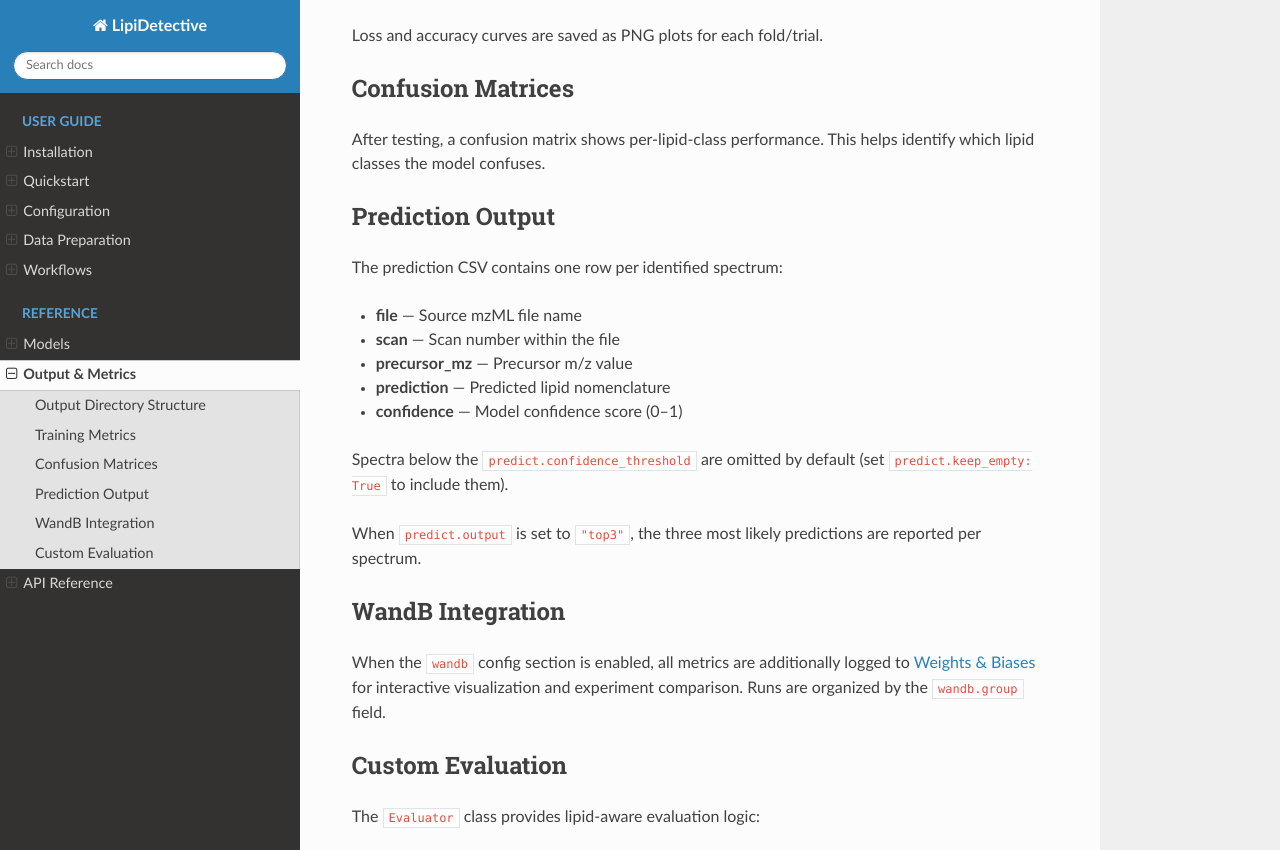
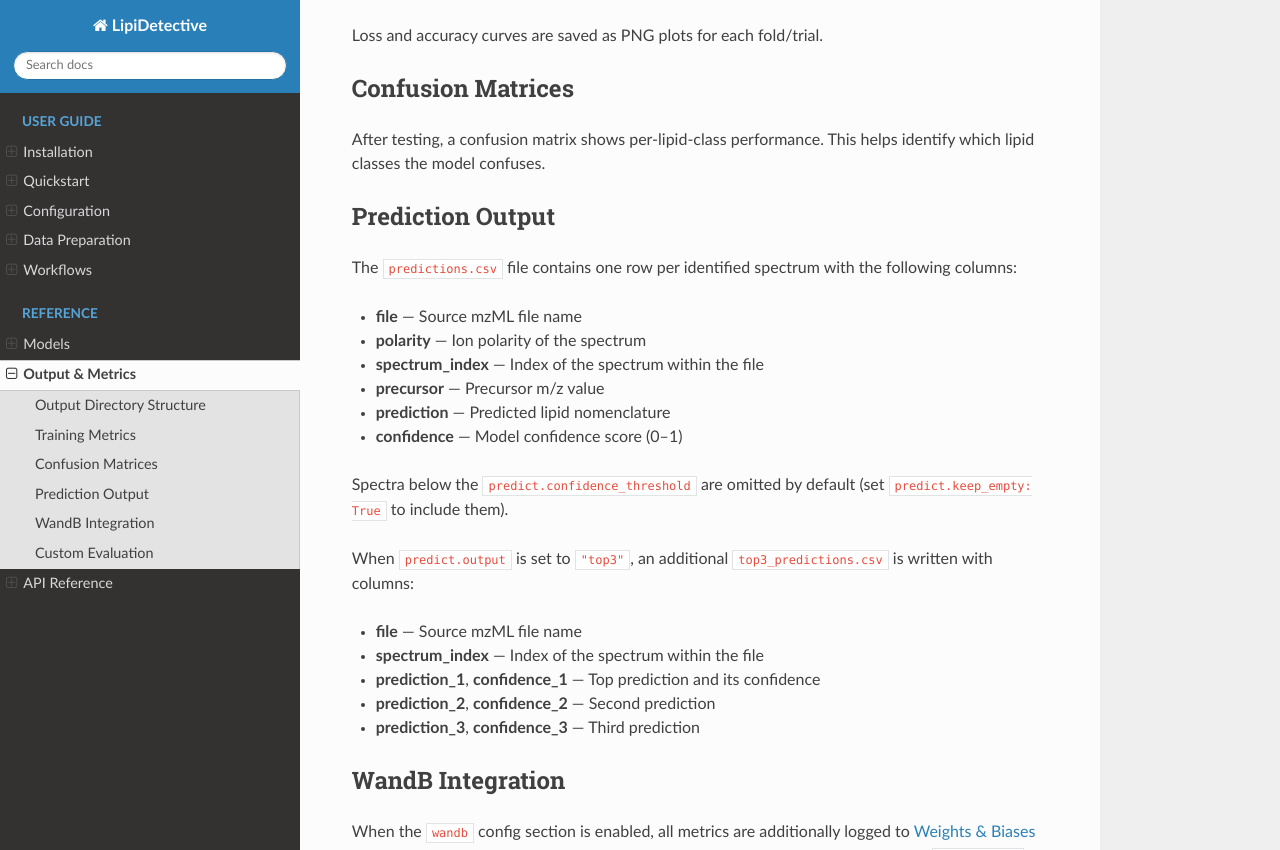
Before and after one commit to LipiTUM/lipidetective, a Sphinx documentation site: the page built from docs/source/output.rst, in a window 1280 px wide and 900 px high, scrolled down 681 px, cut to the strip 0-850 px from the top of the window. Built offline with Sphinx 7.4.7 and the Read the Docs theme 3.1.0, drawn with Linux system fonts in a browser that asks for light colours.

Commit message:
fix: address review feedback on docs accuracy
- Scope elevated permissions (pages, id-token) to deploy job only
- Fix prediction output columns to match actual PredictionLogger headers
- Document top3_predictions.csv as a separate file
- Fix save_model description: writes to output dir, not files.saved_model

```diff
--- a/docs/source/configuration.rst
+++ b/docs/source/configuration.rst
@@ -155,10 +155,10 @@ Workflow
      - Run prediction on mzML input
    * - ``save_model``
      - ``False``
-     - Save model weights after training
+     - Save model weights to the output directory after training
    * - ``load_model``
      - ``True``
-     - Load pre-trained model weights
+     - Load pre-trained model weights from ``files.saved_model``
    * - ``log_every_n_steps``
      - ``10``
      - PyTorch Lightning logging frequency
--- a/docs/source/output.rst
+++ b/docs/source/output.rst
@@ -39,19 +39,27 @@ helps identify which lipid classes the model confuses.
 Prediction Output
 -----------------
 
-The prediction CSV contains one row per identified spectrum:
+The ``predictions.csv`` file contains one row per identified spectrum with the
+following columns:
 
 - **file** — Source mzML file name
-- **scan** — Scan number within the file
-- **precursor_mz** — Precursor m/z value
+- **polarity** — Ion polarity of the spectrum
+- **spectrum_index** — Index of the spectrum within the file
+- **precursor** — Precursor m/z value
 - **prediction** — Predicted lipid nomenclature
 - **confidence** — Model confidence score (0–1)
 
 Spectra below the ``predict.confidence_threshold`` are omitted by default
 (set ``predict.keep_empty: True`` to include them).
 
-When ``predict.output`` is set to ``"top3"``, the three most likely
-predictions are reported per spectrum.
+When ``predict.output`` is set to ``"top3"``, an additional
+``top3_predictions.csv`` is written with columns:
+
+- **file** — Source mzML file name
+- **spectrum_index** — Index of the spectrum within the file
+- **prediction_1**, **confidence_1** — Top prediction and its confidence
+- **prediction_2**, **confidence_2** — Second prediction
+- **prediction_3**, **confidence_3** — Third prediction
 
 WandB Integration
 -----------------
--- a/docs/source/workflows.rst
+++ b/docs/source/workflows.rst
@@ -29,8 +29,9 @@ To use a **custom validation split** instead of k-fold, provide a
 ``files.splitting_instructions`` YAML file that defines the train/validation
 partition.
 
-After training, set ``workflow.save_model: True`` to save the model weights to
-``files.saved_model``.
+After training, set ``workflow.save_model: True`` to save the model weights as
+``lipidetective_model.pth`` inside the experiment output directory
+(``files.output``).
 
 Validation
 ----------
```
Also changed, not shown: 1 other file.
